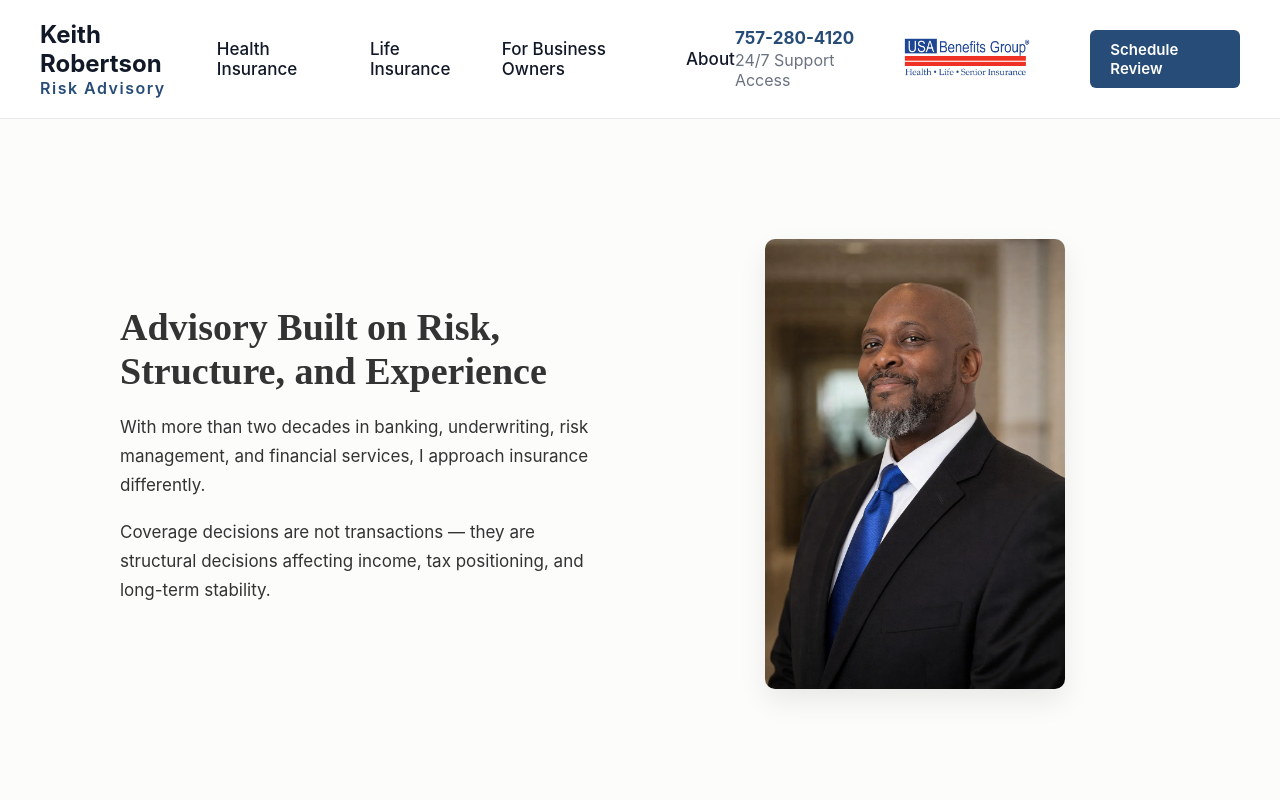
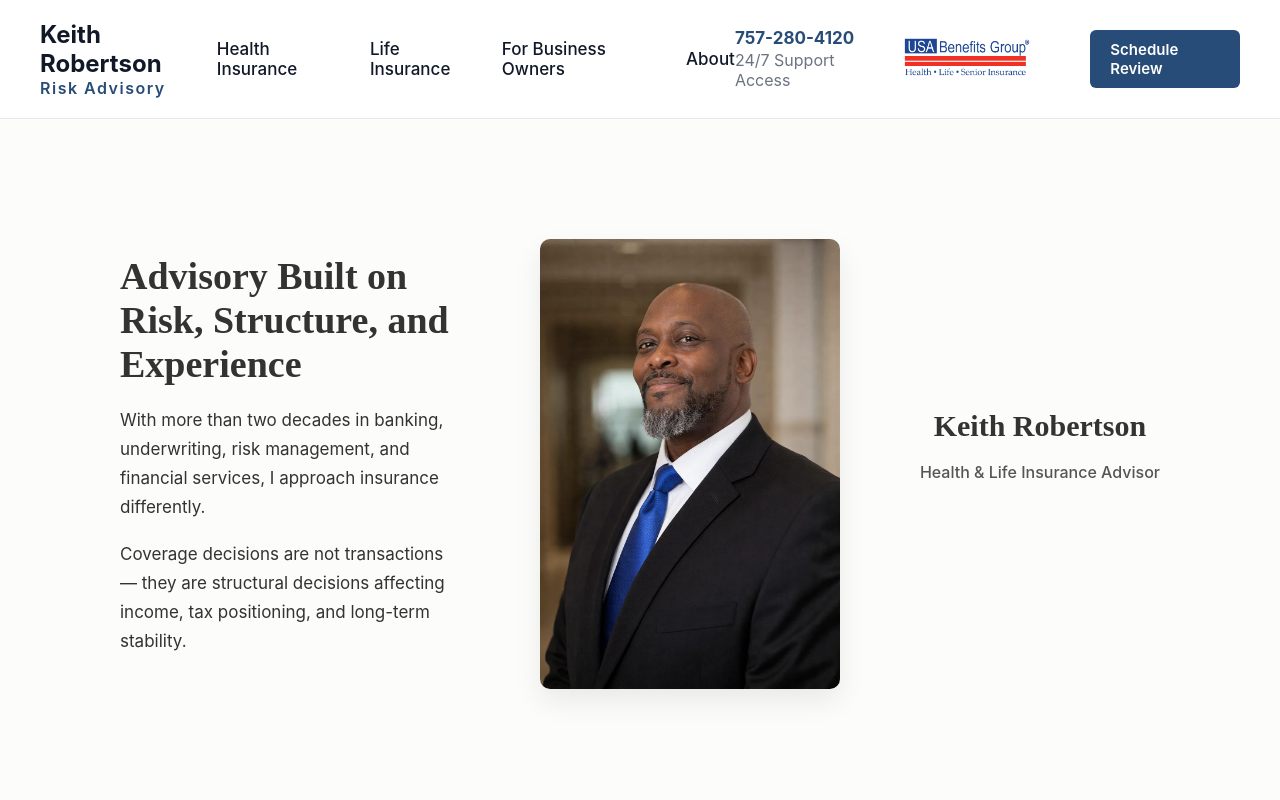
Before and after one commit to 12sphat-star/keith-risk-advisory, a React (Vite) app: page /about in a window 1280 px wide. Shown: the top 800 px of the page. Built offline with nearby package versions, Linux system fonts and the light colour scheme.

Commit message:
Update schedule page, about page, and booking calendar

```diff
--- a/src/pages/About.tsx
+++ b/src/pages/About.tsx
@@ -42,6 +42,10 @@ const About = () => {
               alt="Keith Robertson - The Fin Coach"
             />
           </div>
+      <div className="about-profile">
+  <h2>Keith Robertson</h2>
+  <p className="about-title">Health & Life Insurance Advisor</p>
+</div>
         </section>
 
       <section className="about-section">
--- a/src/pages/Schedule.tsx
+++ b/src/pages/Schedule.tsx
@@ -15,43 +15,44 @@ const Schedule = () => {
       </Helmet>
 
       <div className="schedule-page">
-
         <div className="schedule-intro">
           <h1>Schedule Your Coverage Review</h1>
 
           <p>
-            This is a focused conversation designed to evaluate your current
-            health and life coverage structure.
+            This is a short, focused conversation designed to review your current
+            health and life coverage and better understand your situation.
           </p>
 
           <p>
-            The goal is alignment — not selling. If your coverage is properly
-            structured, that will be confirmed. If adjustments make sense,
-            options will be clearly outlined.
+            The goal is clarity — not pressure. If your current coverage is
+            properly structured, we will confirm that. If there may be
+            opportunities for improvement, we will walk through them clearly and
+            simply.
           </p>
 
           <ul>
-            <li>✔ Review of current health & life coverage</li>
-            <li>✔ Income structure discussion</li>
-            <li>✔ Risk exposure evaluation</li>
-            <li>✔ Clear next steps (if needed)</li>
+            <li>✔ Review your current health and life coverage</li>
+            <li>✔ Discuss your household, income, or business situation</li>
+            <li>✔ Identify possible gaps or missed options</li>
+            <li>✔ Leave with clear next steps, if needed</li>
           </ul>
+
+          <p>
+            This is not a long or complicated meeting — just a simple review to
+            help determine whether your current coverage still makes sense.
+          </p>
         </div>
 
         {/* CALENDAR EMBED */}
         <div className="schedule-calendar">
           <iframe
-            src="https://b.12stoneboost.com/widget/booking/qz0erNCXziJlA89kT7pd"
+            src="https://b.12stoneboost.com/widget/booking/bGW5zlqar3C6EJakHhli"
             width="100%"
-            height="620"
-            style={{
-              border: "none",
-              borderRadius: "8px"
-            }}
-            title="Schedule Coverage Review"
+            height="700"
+            style={{ border: "none" }}
+            title="Schedule Appointment"
           ></iframe>
         </div>
-
       </div>
     </>
   )
--- a/src/styles/components.css
+++ b/src/styles/components.css
@@ -959,3 +959,18 @@ section {
   justify-content: center;
   gap: 20px;
 }
+.about-profile {
+  text-align: center;
+  margin-bottom: 2rem;
+}
+
+.about-profile h2 {
+  margin-top: 1rem;
+  margin-bottom: 0.25rem;
+}
+
+.about-title {
+  font-size: 1rem;
+  color: #555;
+  font-weight: 500;
+}
```
